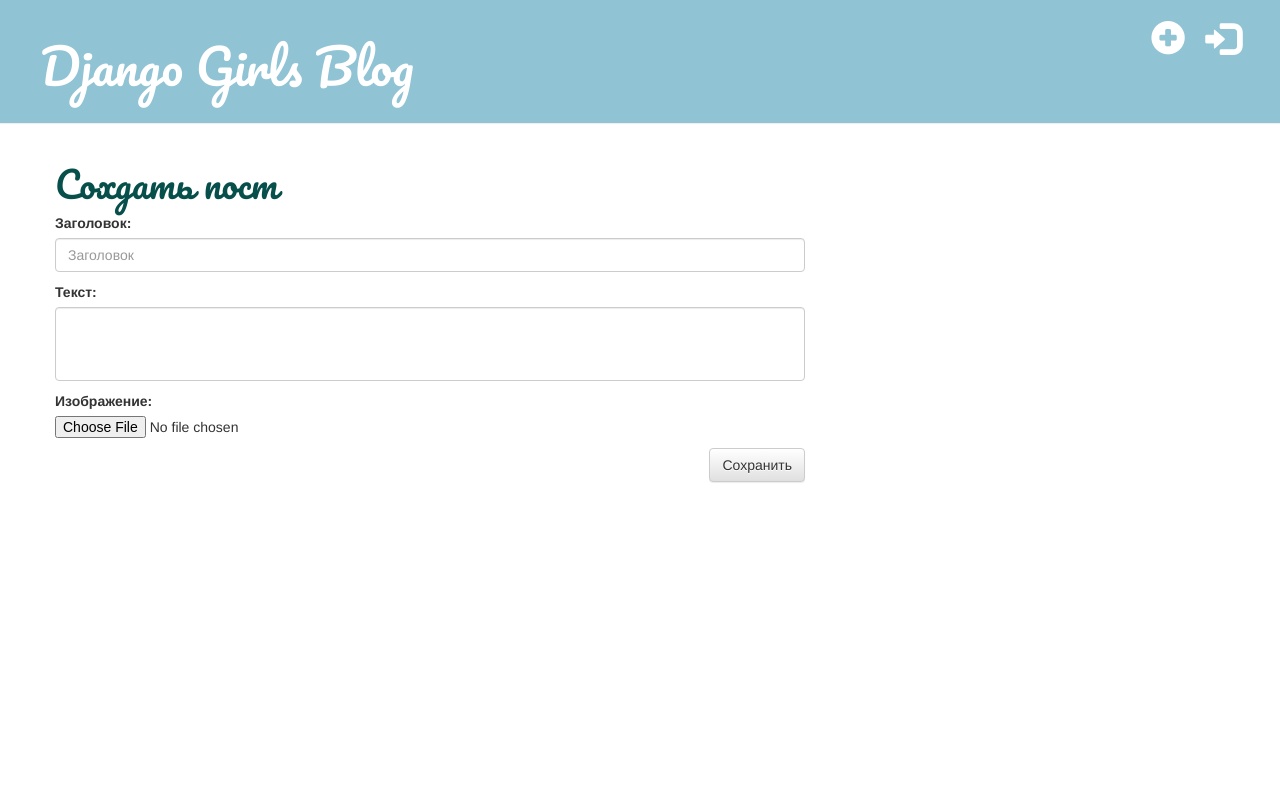
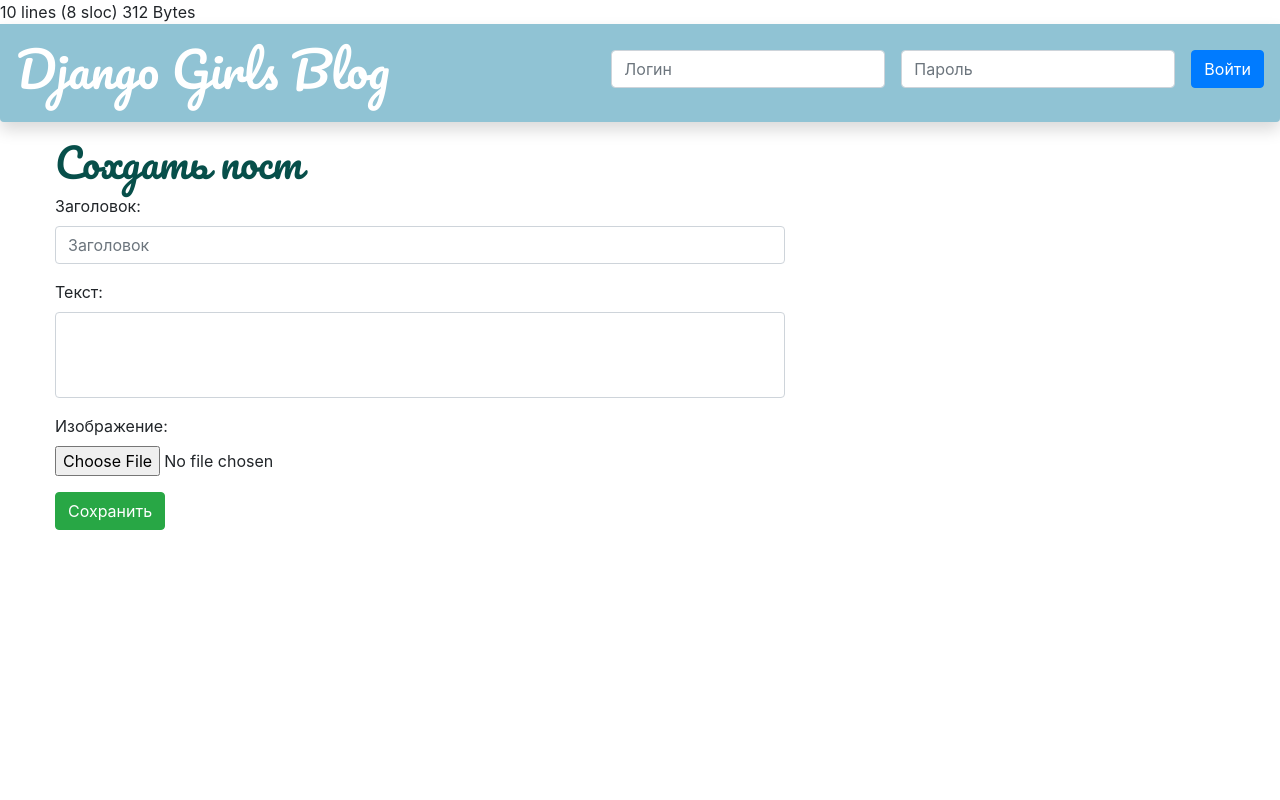
Before and after one commit to Stanislava2609/my-first-blog, a Django app: page /post/new/ in a window 1280 px wide. Run offline with Django 3.2, Linux system fonts and the light colour scheme; some libraries are stand-ins or nearby versions.

Commit message:
без регистрации

```diff
--- a/mysite/blog/templates/blog/base.html
+++ b/mysite/blog/templates/blog/base.html
@@ -2,25 +2,61 @@
 <html>
 <head>
     <title>Django Girls blog</title>
-    <link rel="stylesheet" href="//maxcdn.bootstrapcdn.com/bootstrap/3.2.0/css/bootstrap.min.css">
-    <link rel="stylesheet" href="//maxcdn.bootstrapcdn.com/bootstrap/3.2.0/css/bootstrap-theme.min.css">
+    <link href="https://stackpath.bootstrapcdn.com/bootstrap/4.2.1/css/bootstrap.min.css" rel="stylesheet"
+          integrity="sha384-GJzZqFGwb1QTTN6wy59ffF1BuGJpLSa9DkKMp0DgiMDm4iYMj70gZWKYbI706tWS" crossorigin="anonymous">
     <link href="https://fonts.googleapis.com/css?family=Lobster&subset=latin,cyrillic" rel="stylesheet" type="text/css">
     <link href="https://fonts.googleapis.com/css?family=Amatic+SC|Pacifico&amp;subset=cyrillic" rel="stylesheet">
+    <link rel="stylesheet" href="https://use.fontawesome.com/releases/v5.7.1/css/all.css"
+          integrity="sha384-fnmOCqbTlWIlj8LyTjo7mOUStjsKC4pOpQbqyi7RrhN7udi9RwhKkMHpvLbHG9Sr" crossorigin="anonymous">
     <link rel="stylesheet" href="{% static 'css/blog.css' %}">
 </head>
 <body>
-<div class="page-header">
+{#<div class="page-header">#}
+{# <div class="float-right">#}
+{# {% if user.is_authenticated %}#}
+{# <p>Hi {{ user.username }}!</p>#}
+{# <p><a href="{% url 'logout' %}">logout</a></p>#}
+{# <a href="{% url 'post_new' %}" class="top-menu"><i class="fas fa-plus"></i></a>#}
+{# {% else %}#}
+{# <p>You are not logged in</p>#}
+{# <a href="{% url 'login' %}">login</a>#}
+{# {% endif %}#}
+{# </div>#}
+{# <h1><a href="/">Django Girls Blog</a></h1>#}
+{#</div>#}
+<nav class="navbar navbar-light page-header rounded-bottom shadow p-3">
+    <h1 class="navbar-bran"><a href="/">Django Girls Blog</a></h1>
     {% if user.is_authenticated %}
-        <p>Hi {{ user.username }}!</p>
-        <a href="{% url 'logout' %}" class="top-menu"><span class="glyphicon glyphicon-log-out"></span></a>
-        <a href="{% url 'post_new' %}" class="top-menu"><span class="glyphicon glyphicon-plus"></span></a>
+        <div class="d-flex flex-row-reverse">
+            <div class="">
+                <a href="{% url 'post_new' %}" class="text-white">
+                    <i class="fas fa-plus fa-3x"></i>
+                </a>
+            </div>
+            <div class="mr-sm-4">
+                    <a href="{% url 'logout' %}" class="text-white">
+                        <i class="fas fa-sign-out-alt  fa-3x"></i>
+                    </a>
+            </div>
+            <div class="mr-sm-2">
+                <h2 class="text-white ">{{ user.username }}</h2>
+            </div>
+        </div>
     {% else %}
-        <a href="{% url 'login' %}" class="top-menu"><span class="glyphicon glyphicon-log-in"></span></a>
-        <a href="{% url 'signup' %}" class="top-menu"><span class="glyphicon glyphicon-plus-sign"></span></a>
+        <form class="form-inline mt-2" action="{% url 'login' %}" method="get">
+            <div class="form-group">
+                <label for="staticEmail2" class="sr-only">Email</label>
+                <input type="text" class="form-control" id="staticEmail2" placeholder="Логин">
+            </div>
+            <div class="form-group mx-sm-3">
+                <label for="inputPassword2" class="sr-only">Password</label>
+                <input type="password" class="form-control" id="inputPassword2" placeholder="Пароль">
+            </div>
+            <button type="submit" class="btn btn-primary">Войти</button>
+        </form>
     {% endif %}
-    <h1><a href="/">Django Girls Blog</a></h1>
-</div>
-<div class="content container">
+</nav>
+<div class="content container pt-3">
     <div class="row">
         <div class="col-md-8">
             {% block content %}
--- a/mysite/blog/templates/blog/post_edit.html
+++ b/mysite/blog/templates/blog/post_edit.html
@@ -1,9 +1,11 @@
+
+10 lines (8 sloc) 312 Bytes
 {% extends 'blog/base.html' %}
 
 {% block content %}
     <h1>Сохдать пост</h1>
     <form method="POST" class="post-form" enctype="multipart/form-data" >{% csrf_token %}
         {{ form.as_p }}
-        <button type="submit" class="save btn btn-default">Сохранить</button>
+        <button type="submit" class="btn btn-success">Сохранить</button>
     </form>
 {% endblock %}
```
Also changed, not shown: mysite/blog/templates/blog/post_detail.html (+11 -11 lines), mysite/blog/templates/blog/post_list.html (+4 -4 lines).
